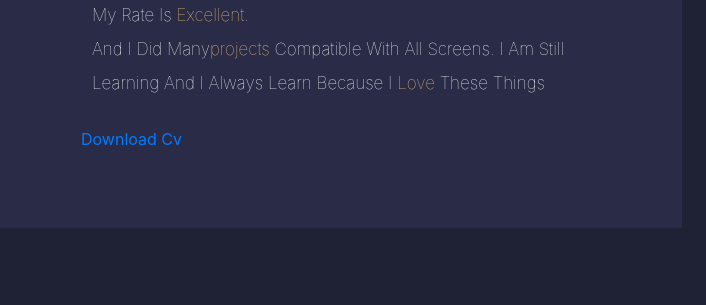
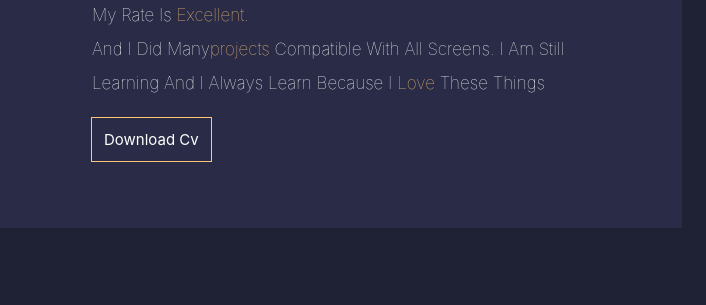
Before and after one commit to omareyad/omareyad.github.io, a plain HTML site: page index.html in a window 1280 px wide. Shown: the part 1238-1543 px from the top of the page, 574-1280 px from the left. Drawn offline with nearby package versions, Linux system fonts and the light colour scheme.

Commit message:
Update main.css

```diff
--- a/css/main.css
+++ b/css/main.css
@@ -577,6 +577,24 @@ footer{
     opacity: 1;
   }
 }
+
+.cv{
+  margin: 10px;
+    font-size: 15px;
+    color: white;
+  }
+  .cv:hover{
+        text-decoration: none;
+    }
+.cv span{
+  padding: 12px;
+  border: 1px solid #FFC576;
+  transition: 0.6s ease-in-out;
+}
+.cv span:hover{
+  background-color: #FFC576;
+  color: #080807;
+}
   /*Media Query */
   @media (max-width: 991px) {
     .icons .icon img{
```
